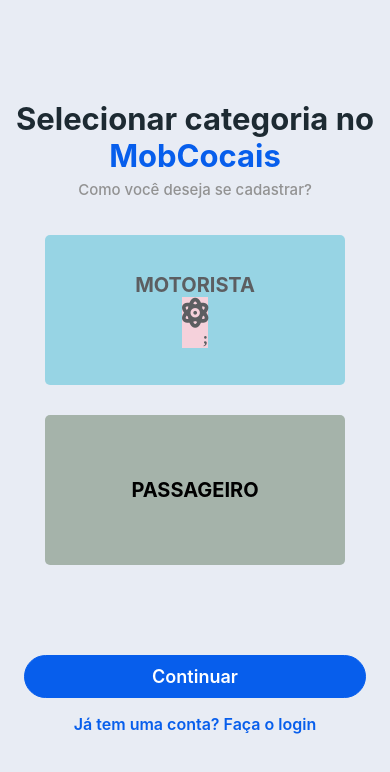
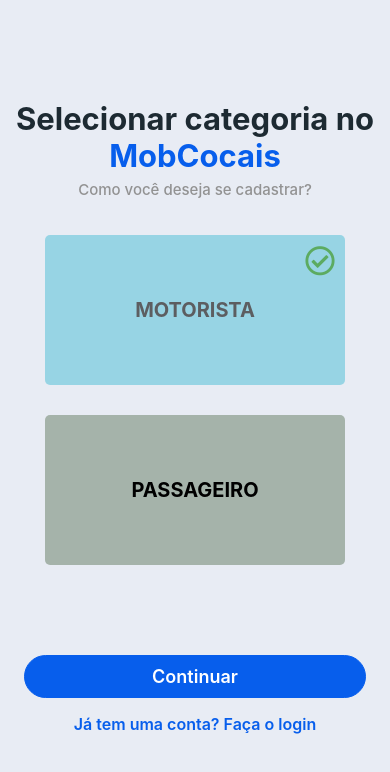
Before and after one commit to tauanfreire/mbv3, a React Native app: screen / in a window 390 px wide. Shown: the top 772 px of the page. Built offline with nearby package versions, Linux system fonts and the light colour scheme.

Commit message:
adicionando um [check] para o tipo do usuario

```diff
--- a/src/screens/selecionarTipoUsuario/SelecionarTipoUsuario.js
+++ b/src/screens/selecionarTipoUsuario/SelecionarTipoUsuario.js
@@ -1,20 +1,7 @@
 import { useNavigation } from "@react-navigation/native";
 import React, { useEffect, useState } from "react";
-import { FontAwesome } from "@expo/vector-icons";
-import { RouteProp, useRoute } from "@react-navigation/native";
-import {
-  StyleSheet,
-  View,
-  Text,
-  TouchableOpacity,
-  TextInput,
-  Image,
-  Alert,
-} from "react-native";
-
+import { StyleSheet, View, Text, TouchableOpacity } from "react-native";
 import Icon from "react-native-vector-icons/FontAwesome5";
-
-// import api from "../../services/api";
 
 export default function SelecionarTipoUsuario() {
   const [isMotorista, setIsMotorista] = useState(true);
@@ -43,8 +30,6 @@
             onPress={() => {
               setIsMotorista(true);
               setIsPassageiro(false);
-              // console.log("É MOTORISTA? " + isMotorista);
-              // console.log("É passageiro? " + isPassageiro);
             }}
             style={[
               styles.button,
@@ -55,36 +40,19 @@
             ]}
           >
             <Text style={styles.text}>MOTORISTA</Text>
-            <View style={styles.icon}>
-              <Icon name={"atom"} size={30} color={"black"} />;
-            </View>
+            {isMotorista && (
+              <View style={styles.icon}>
+                <Icon name="check-circle" size={30} color="green" />
+              </View>
+            )}
           </TouchableOpacity>
         </View>
-
-        {/* tabBarIcon: ({ color, size }) => {
-                  let iconName = "";
-
-                  if (route.name === "Home") {
-                    iconName = "home";
-                  } else if (route.name === "Routes") {
-                    iconName = "route";
-                  } else if (route.name === "Profile") {
-                    iconName = "user-alt";
-                  } else if (route.name === "Settings") {
-                    iconName = "cog";
-                  }
-
-                  return <Icon name={iconName} size={size} color={color} />;
-                }, */}
 
         <View style={styles.view}>
           <TouchableOpacity
             onPress={() => {
               setIsPassageiro(true);
               setIsMotorista(false);
-              // console.log("_____________________________________");
-              // console.log("É passageiro? " + isPassageiro);
-              // console.log("É MOTORISTA? " + isMotorista);
             }}
             style={[
               styles.button,
@@ -95,6 +63,11 @@
             ]}
           >
             <Text style={styles.text}>PASSAGEIRO</Text>
+            {isPassageiro && (
+              <View style={styles.icon}>
+                <Icon name="check-circle" size={30} color="green" />
+              </View>
+            )}
           </TouchableOpacity>
         </View>
       </View>
@@ -158,6 +131,7 @@
     borderRadius: 5,
     width: 300,
     height: 150,
+    position: "relative",
   },
   text: {
     fontSize: 20,
@@ -165,13 +139,10 @@
     color: "black",
   },
   icon: {
-    backgroundColor: 'pink',
-    fontWeight: "bold",
-    color: "black",
-    justifyContent: "flex-end",
-    alignItems: "flex-end",
+    position: "absolute",
+    top: 10,
+    right: 10,
   },
-
   header: {
     alignItems: "center",
     justifyContent: "center",
```
